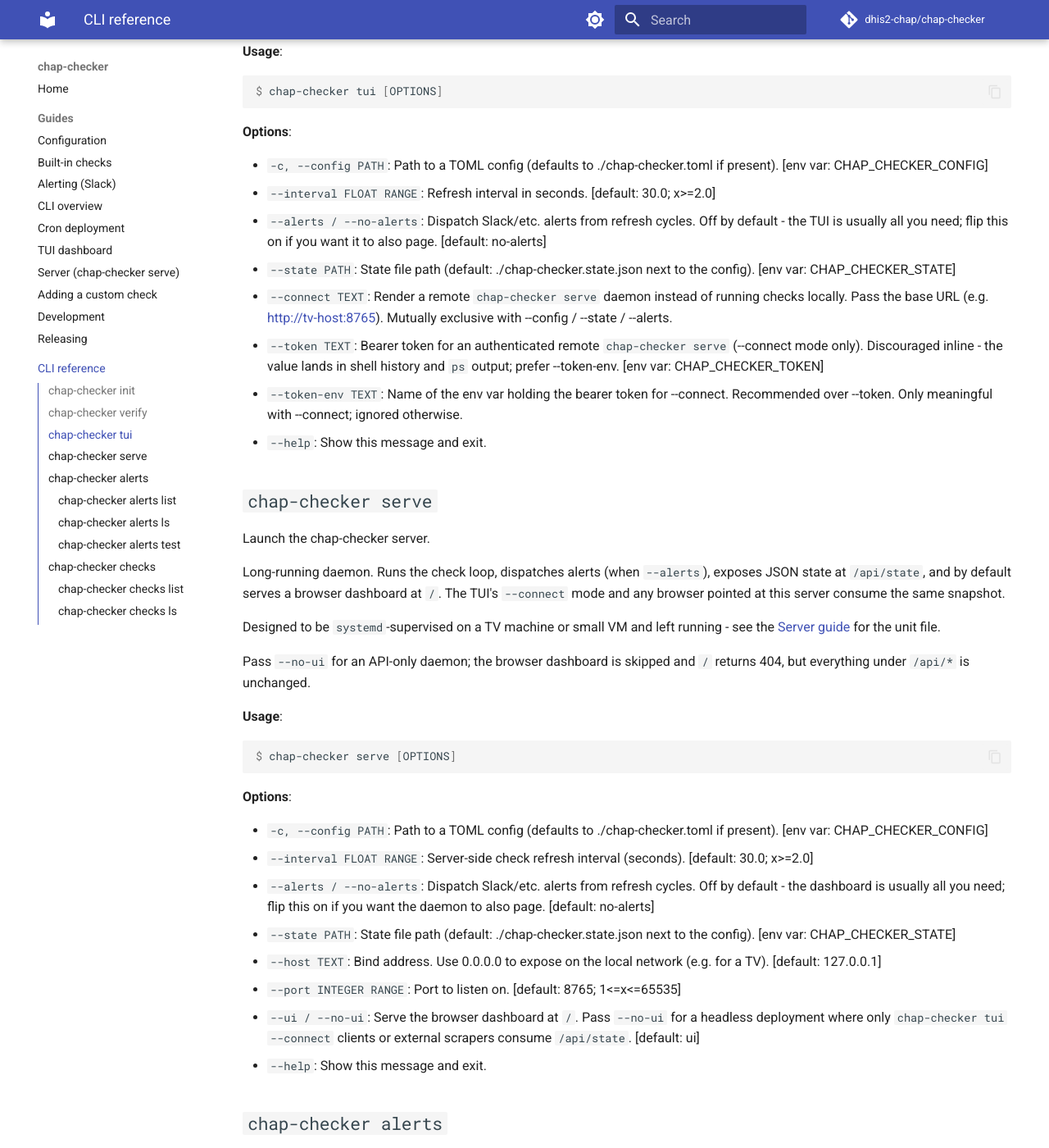
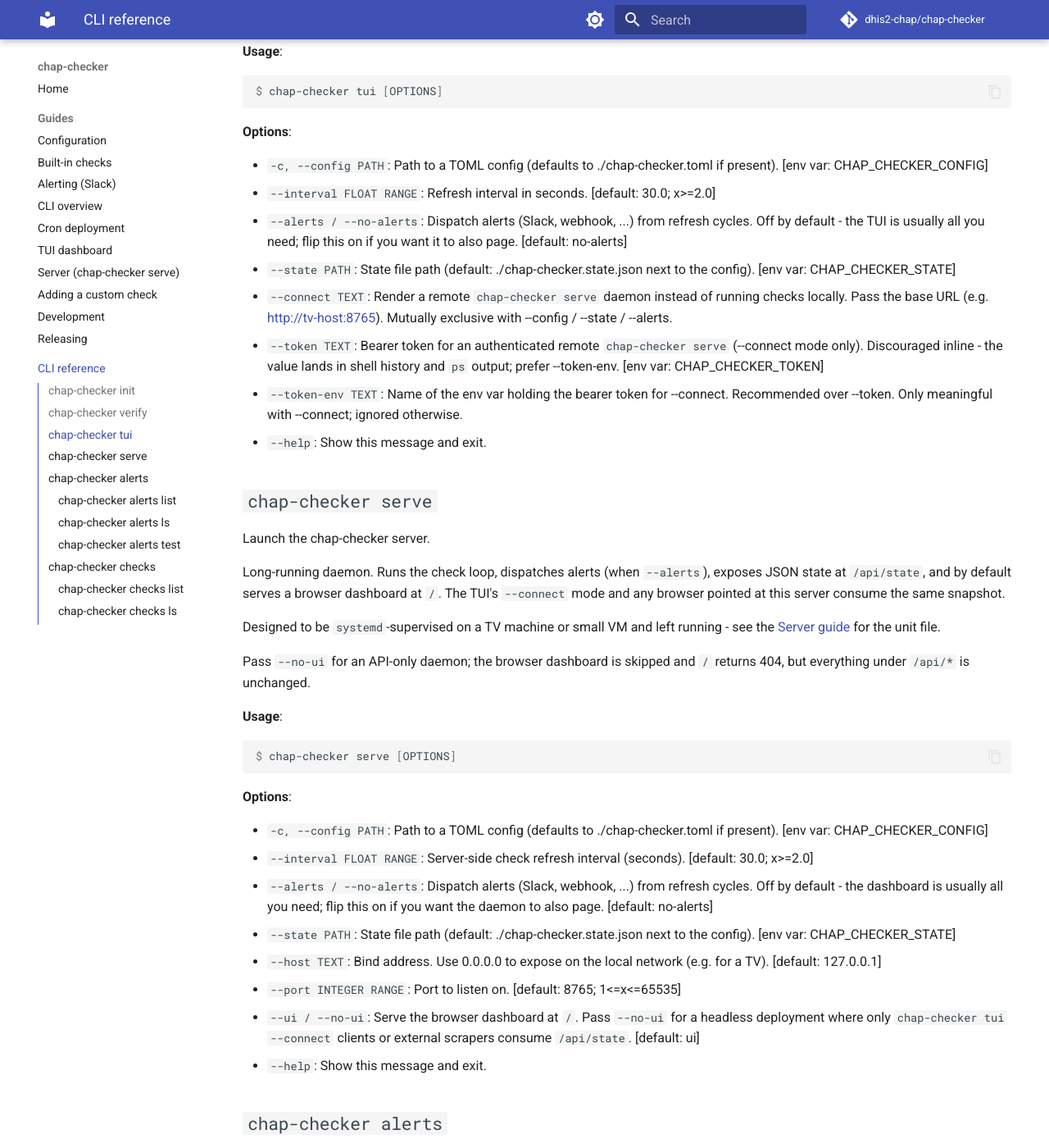
Before and after one commit to dhis2-chap/chap-checker, an MkDocs documentation site: the page built from docs/cli-reference.md, in a window 1280 px wide and 1400 px high, scrolled down 2946 px. Shown: the whole window at 82% size. Built offline with MkDocs 1.6.1 and Material for MkDocs 9.7.7, drawn with Linux system fonts in a browser that asks for light colours; comment, search, counter and statistics services are not loaded; some of the changed text lies outside the part shown.

Commit message:
docs: drop Slack-only wording across the site
Generalise references to alerts from "Slack" alone to "Slack / webhook /
custom alerters" so new readers don't assume Slack is the only supported
transport.

- docs/index.md: intro paragraph, Quick-start TOML (now fans out to
  slack + ops-webhook), "Where to go next" links updated to the new nav
  labels and pointing at custom-checks + serve.
- docs/guides/alerts.md: opt-in default note and example show fanout,
  with an explicit note that opting in late doesn't backfill old
  failures (already true at the code level, just under-documented).
- docs/guides/cron.md: "alerts test is NOT for" generalised to every
  configured alerter.
- src/chap_checker/cli.py: app-level help string, verify_command
  docstring, tui/serve --alerts help strings, alerts-test --kind docs,
  and _dispatch_alerts docstring all reworded.
- docs/cli-reference.md regenerated via `make docs-cli`.

```diff
--- a/docs/cli-reference.md
+++ b/docs/cli-reference.md
@@ -1,6 +1,6 @@
 # CLI reference
 
-Health-check CLI for DHIS2 instances integrated with chap-core. Cron-friendly with Slack alerts on status transitions and a TUI dashboard for at-a-glance monitoring.
+Health-check CLI for DHIS2 instances integrated with chap-core. Cron-friendly with Slack/webhook alerts on status transitions and a TUI dashboard for at-a-glance monitoring.
 
 **Usage**:
 
@@ -70,8 +70,9 @@
    TOML table runs unless `--instance` narrows the run to one.
 
 Exit code is 0 when every check on every target is `OK`, non-zero
-otherwise. Alert dispatch (Slack etc.) honors each instance&#x27;s
-`alerts = [...]` opt-in; skip dispatch entirely with `--no-alerts`.
+otherwise. Alert dispatch honors each instance&#x27;s `alerts = [...]`
+opt-in across every configured alerter (Slack, webhook, custom);
+skip dispatch entirely with `--no-alerts`.
 
 **Usage**:
 
@@ -129,7 +130,7 @@
 
 * `-c, --config PATH`: Path to a TOML config (defaults to ./chap-checker.toml if present).  [env var: CHAP_CHECKER_CONFIG]
 * `--interval FLOAT RANGE`: Refresh interval in seconds.  [default: 30.0; x&gt;=2.0]
-* `--alerts / --no-alerts`: Dispatch Slack/etc. alerts from refresh cycles. Off by default - the TUI is usually all you need; flip this on if you want it to also page.  [default: no-alerts]
+* `--alerts / --no-alerts`: Dispatch alerts (Slack, webhook, ...) from refresh cycles. Off by default - the TUI is usually all you need; flip this on if you want it to also page.  [default: no-alerts]
 * `--state PATH`: State file path (default: ./chap-checker.state.json next to the config).  [env var: CHAP_CHECKER_STATE]
 * `--connect TEXT`: Render a remote `chap-checker serve` daemon instead of running checks locally. Pass the base URL (e.g. http://tv-host:8765). Mutually exclusive with --config / --state / --alerts.
 * `--token TEXT`: Bearer token for an authenticated remote `chap-checker serve` (--connect mode only). Discouraged inline - the value lands in shell history and `ps` output; prefer --token-env.  [env var: CHAP_CHECKER_TOKEN]
@@ -163,7 +164,7 @@
 
 * `-c, --config PATH`: Path to a TOML config (defaults to ./chap-checker.toml if present).  [env var: CHAP_CHECKER_CONFIG]
 * `--interval FLOAT RANGE`: Server-side check refresh interval (seconds).  [default: 30.0; x&gt;=2.0]
-* `--alerts / --no-alerts`: Dispatch Slack/etc. alerts from refresh cycles. Off by default - the dashboard is usually all you need; flip this on if you want the daemon to also page.  [default: no-alerts]
+* `--alerts / --no-alerts`: Dispatch alerts (Slack, webhook, ...) from refresh cycles. Off by default - the dashboard is usually all you need; flip this on if you want the daemon to also page.  [default: no-alerts]
 * `--state PATH`: State file path (default: ./chap-checker.state.json next to the config).  [env var: CHAP_CHECKER_STATE]
 * `--host TEXT`: Bind address. Use 0.0.0.0 to expose on the local network (e.g. for a TV).  [default: 127.0.0.1]
 * `--port INTEGER RANGE`: Port to listen on.  [default: 8765; 1&lt;=x&lt;=65535]
```
Also changed, not shown: CHANGELOG.md (+4 -0 lines), docs/guides/alerts.md (+5 -3 lines), docs/guides/cron.md (+5 -3 lines), docs/index.md (+23 -16 lines), 1 other file.
